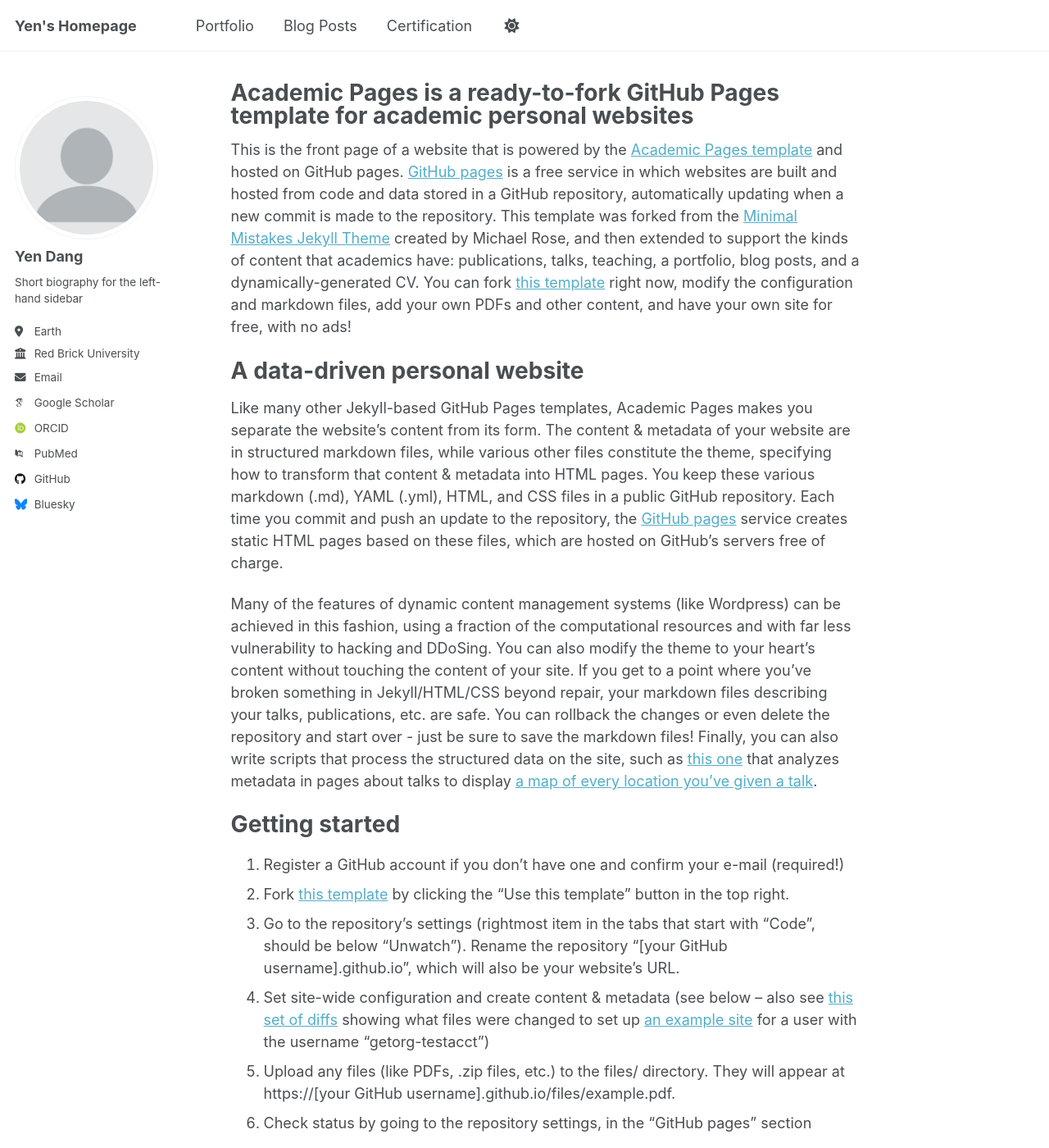
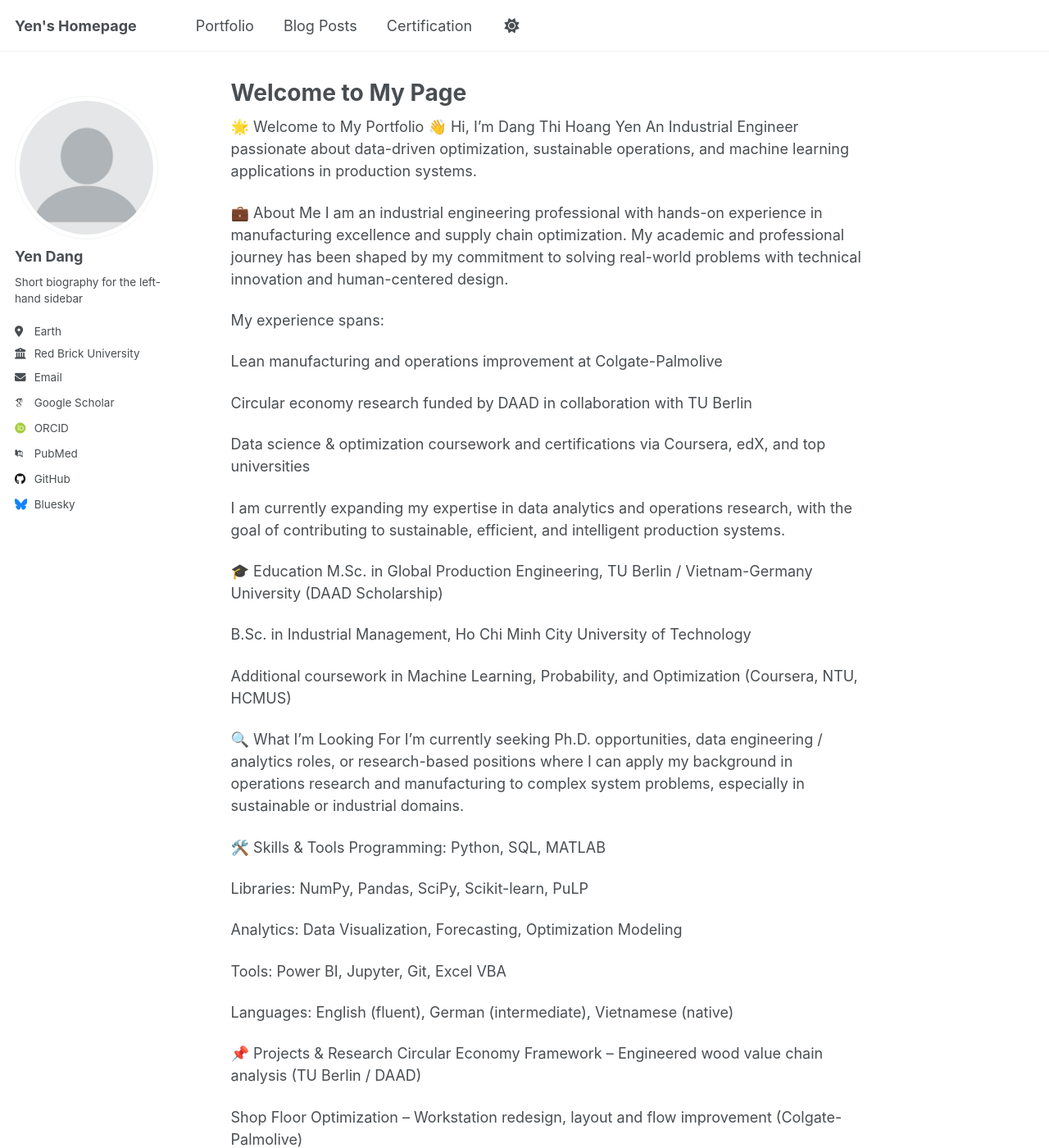
Before and after one commit to yen010390/yen010390.github.io, a Jekyll site: the page built from _pages/about.md, in a window 1280 px wide and 1400 px high. Shown: the whole window at 82% size. Built offline with Jekyll 4.4.1, drawn with Linux system fonts in a browser that asks for light colours; some web fonts are replaced; some of the changed text lies outside the part shown.

Commit message:
Update about.md

```diff
--- a/_pages/about.md
+++ b/_pages/about.md
@@ -1,49 +1,70 @@
 ---
 permalink: /
-title: "Academic Pages is a ready-to-fork GitHub Pages template for academic personal websites"
+title: "Welcome to My Page"
 author_profile: true
 redirect_from:
   - /about/
   - /about.html
 ---
 
-This is the front page of a website that is powered by the [Academic Pages template](https://github.com/academicpages/academicpages.github.io) and hosted on GitHub pages. [GitHub pages](https://pages.github.com) is a free service in which websites are built and hosted from code and data stored in a GitHub repository, automatically updating when a new commit is made to the repository. This template was forked from the [Minimal Mistakes Jekyll Theme](https://mmistakes.github.io/minimal-mistakes/) created by Michael Rose, and then extended to support the kinds of content that academics have: publications, talks, teaching, a portfolio, blog posts, and a dynamically-generated CV. You can fork [this template](https://github.com/academicpages/academicpages.github.io) right now, modify the configuration and markdown files, add your own PDFs and other content, and have your own site for free, with no ads!
+🌟 Welcome to My Portfolio
+👋 Hi, I'm Dang Thi Hoang Yen
+An Industrial Engineer passionate about data-driven optimization, sustainable operations, and machine learning applications in production systems.
 
-A data-driven personal website
-======
-Like many other Jekyll-based GitHub Pages templates, Academic Pages makes you separate the website's content from its form. The content & metadata of your website are in structured markdown files, while various other files constitute the theme, specifying how to transform that content & metadata into HTML pages. You keep these various markdown (.md), YAML (.yml), HTML, and CSS files in a public GitHub repository. Each time you commit and push an update to the repository, the [GitHub pages](https://pages.github.com/) service creates static HTML pages based on these files, which are hosted on GitHub's servers free of charge.
+💼 About Me
+I am an industrial engineering professional with hands-on experience in manufacturing excellence and supply chain optimization. My academic and professional journey has been shaped by my commitment to solving real-world problems with technical innovation and human-centered design.
 
-Many of the features of dynamic content management systems (like Wordpress) can be achieved in this fashion, using a fraction of the computational resources and with far less vulnerability to hacking and DDoSing. You can also modify the theme to your heart's content without touching the content of your site. If you get to a point where you've broken something in Jekyll/HTML/CSS beyond repair, your markdown files describing your talks, publications, etc. are safe. You can rollback the changes or even delete the repository and start over - just be sure to save the markdown files! Finally, you can also write scripts that process the structured data on the site, such as [this one](https://github.com/academicpages/academicpages.github.io/blob/master/talkmap.ipynb) that analyzes metadata in pages about talks to display [a map of every location you've given a talk](https://academicpages.github.io/talkmap.html).
+My experience spans:
 
-Getting started
-======
-1. Register a GitHub account if you don't have one and confirm your e-mail (required!)
-1. Fork [this template](https://github.com/academicpages/academicpages.github.io) by clicking the "Use this template" button in the top right.
-1. Go to the repository's settings (rightmost item in the tabs that start with "Code", should be below "Unwatch"). Rename the repository "[your GitHub username].github.io", which will also be your website's URL.
-1. Set site-wide configuration and create content & metadata (see below -- also see [this set of diffs](http://archive.is/3TPas) showing what files were changed to set up [an example site](https://getorg-testacct.github.io) for a user with the username "getorg-testacct")
-1. Upload any files (like PDFs, .zip files, etc.) to the files/ directory. They will appear at https://[your GitHub username].github.io/files/example.pdf.
-1. Check status by going to the repository settings, in the "GitHub pages" section
+Lean manufacturing and operations improvement at Colgate-Palmolive
 
-Site-wide configuration
-------
-The main configuration file for the site is in the base directory in [_config.yml](https://github.com/academicpages/academicpages.github.io/blob/master/_config.yml), which defines the content in the sidebars and other site-wide features. You will need to replace the default variables with ones about yourself and your site's github repository. The configuration file for the top menu is in [_data/navigation.yml](https://github.com/academicpages/academicpages.github.io/blob/master/_data/navigation.yml). For example, if you don't have a portfolio or blog posts, you can remove those items from that navigation.yml file to remove them from the header.
+Circular economy research funded by DAAD in collaboration with TU Berlin
 
-Create content & metadata
-------
-For site content, there is one markdown file for each type of content, which are stored in directories like _publications, _talks, _posts, _teaching, or _pages. For example, each talk is a markdown file in the [_talks directory](https://github.com/academicpages/academicpages.github.io/tree/master/_talks). At the top of each markdown file is structured data in YAML about the talk, which the theme will parse to do lots of cool stuff. The same structured data about a talk is used to generate the list of talks on the [Talks page](https://academicpages.github.io/talks), each [individual page](https://academicpages.github.io/talks/2012-03-01-talk-1) for specific talks, the talks section for the [CV page](https://academicpages.github.io/cv), and the [map of places you've given a talk](https://academicpages.github.io/talkmap.html) (if you run this [python file](https://github.com/academicpages/academicpages.github.io/blob/master/talkmap.py) or [Jupyter notebook](https://github.com/academicpages/academicpages.github.io/blob/master/talkmap.ipynb), which creates the HTML for the map based on the contents of the _talks directory).
+Data science & optimization coursework and certifications via Coursera, edX, and top universities
 
-**Markdown generator**
+I am currently expanding my expertise in data analytics and operations research, with the goal of contributing to sustainable, efficient, and intelligent production systems.
 
-The repository includes [a set of Jupyter notebooks](https://github.com/academicpages/academicpages.github.io/tree/master/markdown_generator
-) that converts a CSV containing structured data about talks or presentations into individual markdown files that will be properly formatted for the Academic Pages template. The sample CSVs in that directory are the ones I used to create my own personal website at stuartgeiger.com. My usual workflow is that I keep a spreadsheet of my publications and talks, then run the code in these notebooks to generate the markdown files, then commit and push them to the GitHub repository.
+🎓 Education
+M.Sc. in Global Production Engineering, TU Berlin / Vietnam-Germany University (DAAD Scholarship)
 
-How to edit your site's GitHub repository
-------
-Many people use a git client to create files on their local computer and then push them to GitHub's servers. If you are not familiar with git, you can directly edit these configuration and markdown files directly in the github.com interface. Navigate to a file (like [this one](https://github.com/academicpages/academicpages.github.io/blob/master/_talks/2012-03-01-talk-1.md) and click the pencil icon in the top right of the content preview (to the right of the "Raw | Blame | History" buttons). You can delete a file by clicking the trashcan icon to the right of the pencil icon. You can also create new files or upload files by navigating to a directory and clicking the "Create new file" or "Upload files" buttons.
+B.Sc. in Industrial Management, Ho Chi Minh City University of Technology
 
-Example: editing a markdown file for a talk
-![Editing a markdown file for a talk](/images/editing-talk.png)
+Additional coursework in Machine Learning, Probability, and Optimization (Coursera, NTU, HCMUS)
 
+🔍 What I’m Looking For
+I’m currently seeking Ph.D. opportunities, data engineering / analytics roles, or research-based positions where I can apply my background in operations research and manufacturing to complex system problems, especially in sustainable or industrial domains.
+
+🛠️ Skills & Tools
+Programming: Python, SQL, MATLAB
+
+Libraries: NumPy, Pandas, SciPy, Scikit-learn, PuLP
+
+Analytics: Data Visualization, Forecasting, Optimization Modeling
+
+Tools: Power BI, Jupyter, Git, Excel VBA
+
+Languages: English (fluent), German (intermediate), Vietnamese (native)
+
+📌 Projects & Research
+Circular Economy Framework – Engineered wood value chain analysis (TU Berlin / DAAD)
+
+Shop Floor Optimization – Workstation redesign, layout and flow improvement (Colgate-Palmolive)
+
+Digital Inventory Management – Inbound process redesign with efficiency gains
+
+Master’s Thesis – Modeling economic and material flow feasibility of recycling systems
+
+See my projects on GitHub or contact me for full portfolio.
+
+📫 Get in Touch
+📧 Email: [yendang.dthy@gmail.com]
+
+💼 LinkedIn: linkedin.com/in/yen-dang-0103/
+
+🌐 GitHub: github.com/yen010390
+
+🤝 Let’s Collaborate
+Suppose you’re looking for someone who can bridge technical modeling and business needs, or want to collaborate on a project in operations, analytics, or sustainable manufacturing. In that case, I’d love to hear from you.
 For more info
 ------
 More info about configuring Academic Pages can be found in [the guide](https://academicpages.github.io/markdown/), the [growing wiki](https://github.com/academicpages/academicpages.github.io/wiki), and you can always [ask a question on GitHub](https://github.com/academicpages/academicpages.github.io/discussions). The [guides for the Minimal Mistakes theme](https://mmistakes.github.io/minimal-mistakes/docs/configuration/) (which this theme was forked from) might also be helpful.
```
